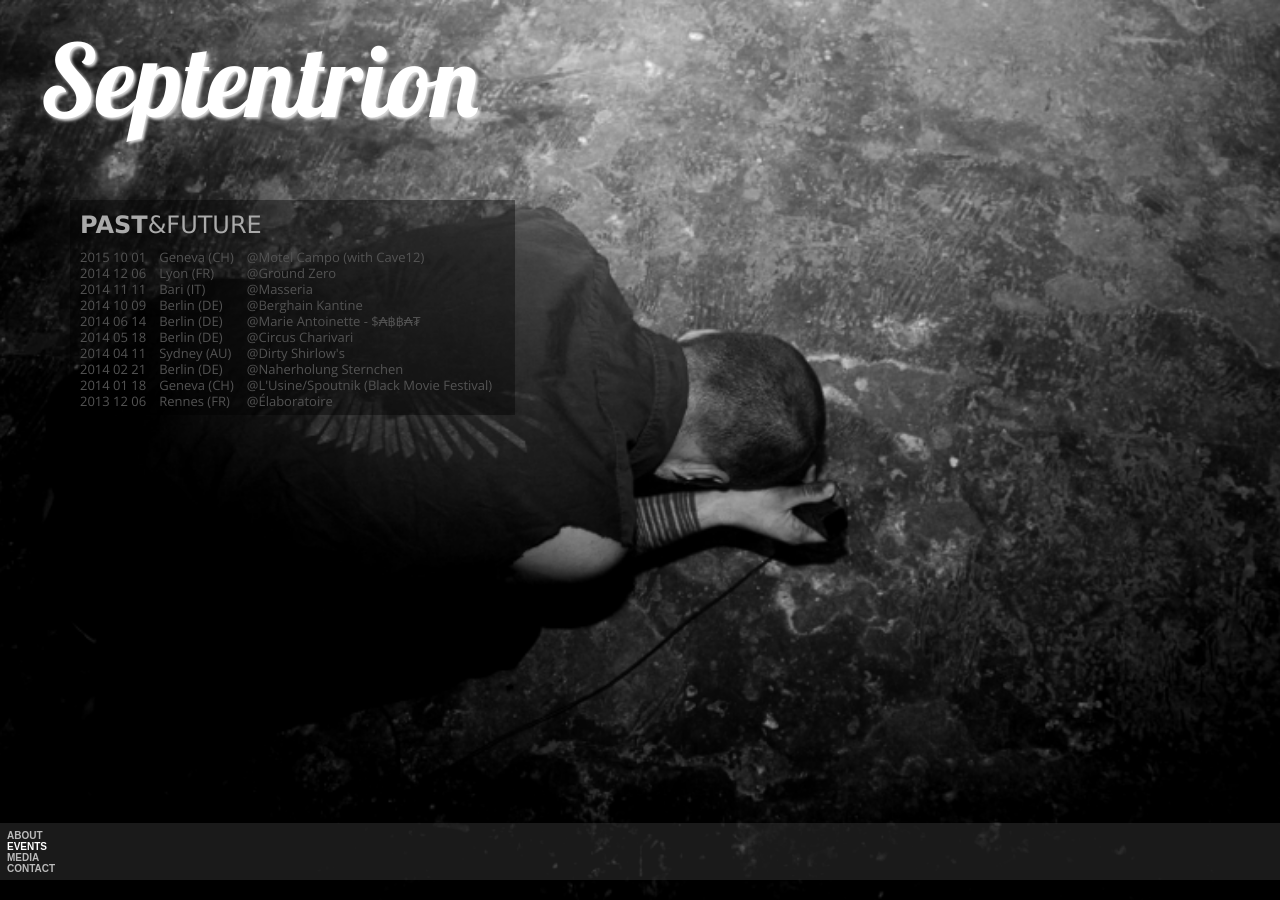
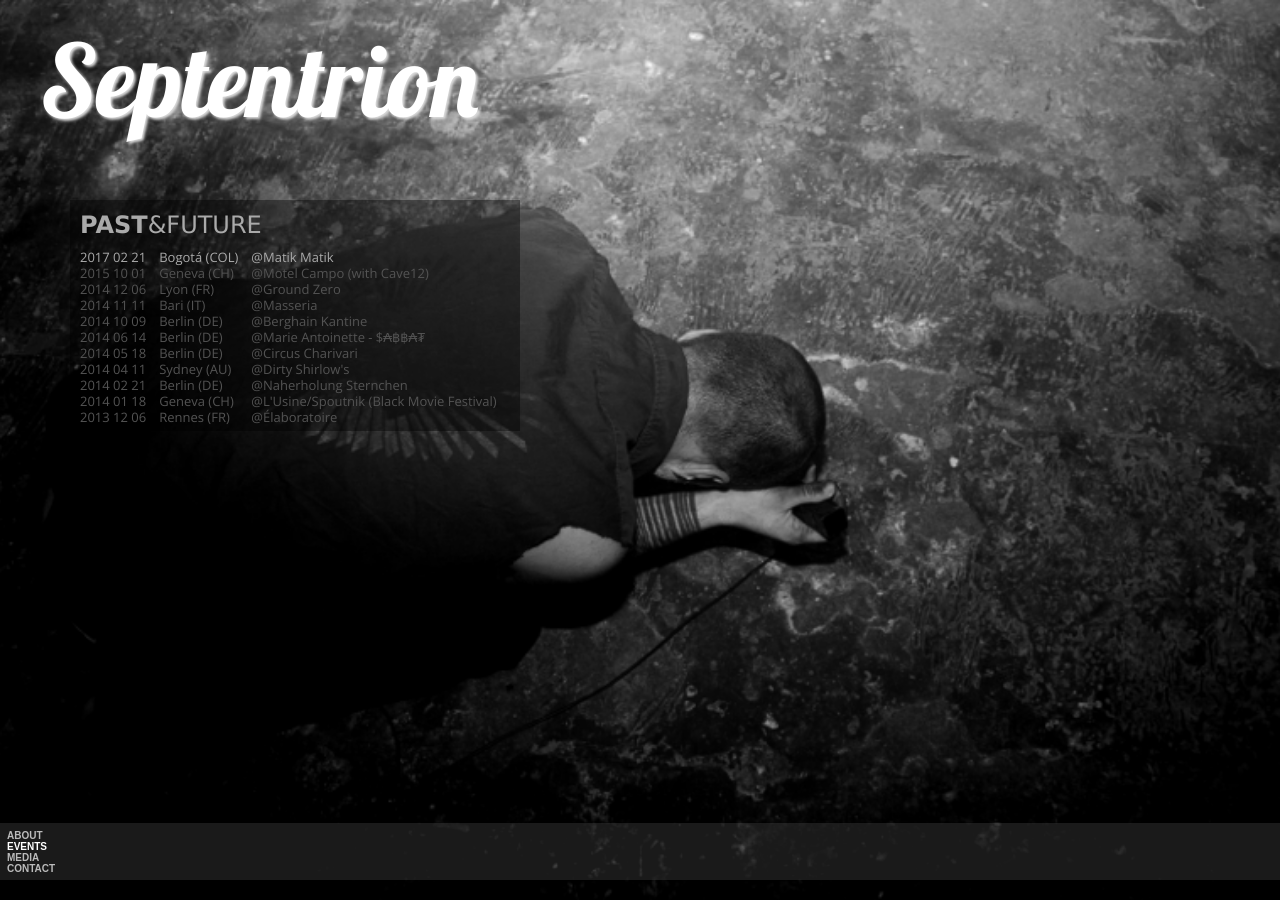
Before and after one commit to gusano/septentrion, a Jekyll site: the page built from events/index.md, in a window 1280 px wide. Built offline with Jekyll 4.4.1, drawn with Linux system fonts in a browser that asks for light colours; nearby versions of some CDN libraries.

Commit message:
add Bogotá performance

```diff
--- a/_data/events.yaml
+++ b/_data/events.yaml
@@ -1,3 +1,7 @@
+ - date: 2017 02 21
+   city: Bogotá (COL)
+   location: "@Matik Matik"
+
  - date: 2015 10 01
    city: Geneva (CH)
    location: "@Motel Campo (with Cave12)"
```
